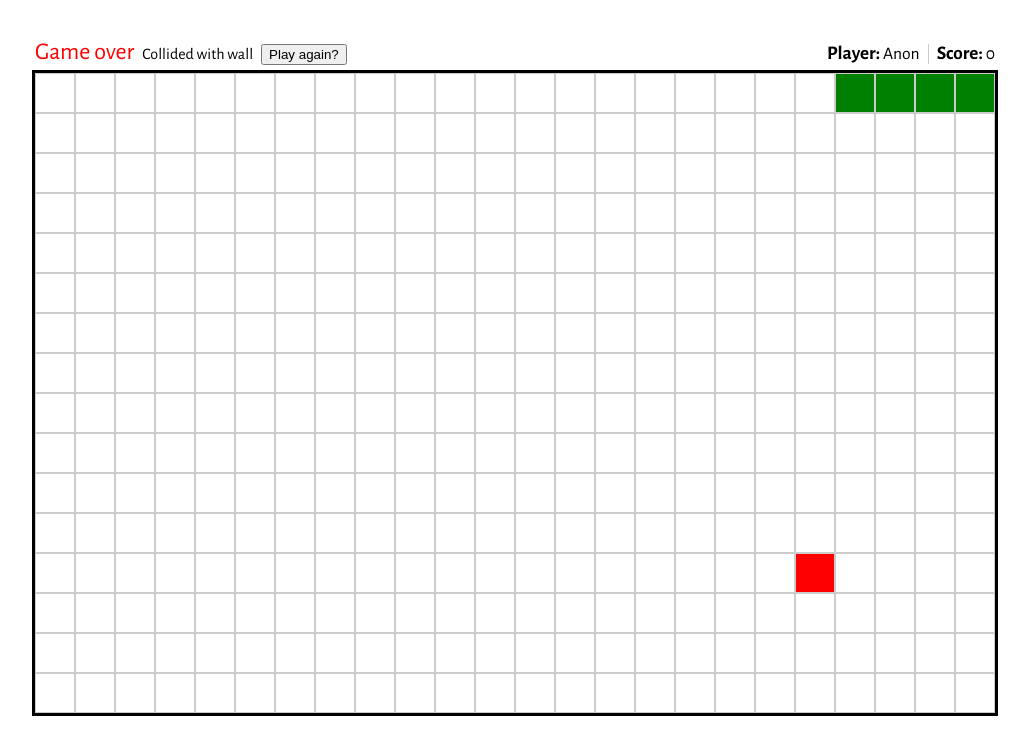
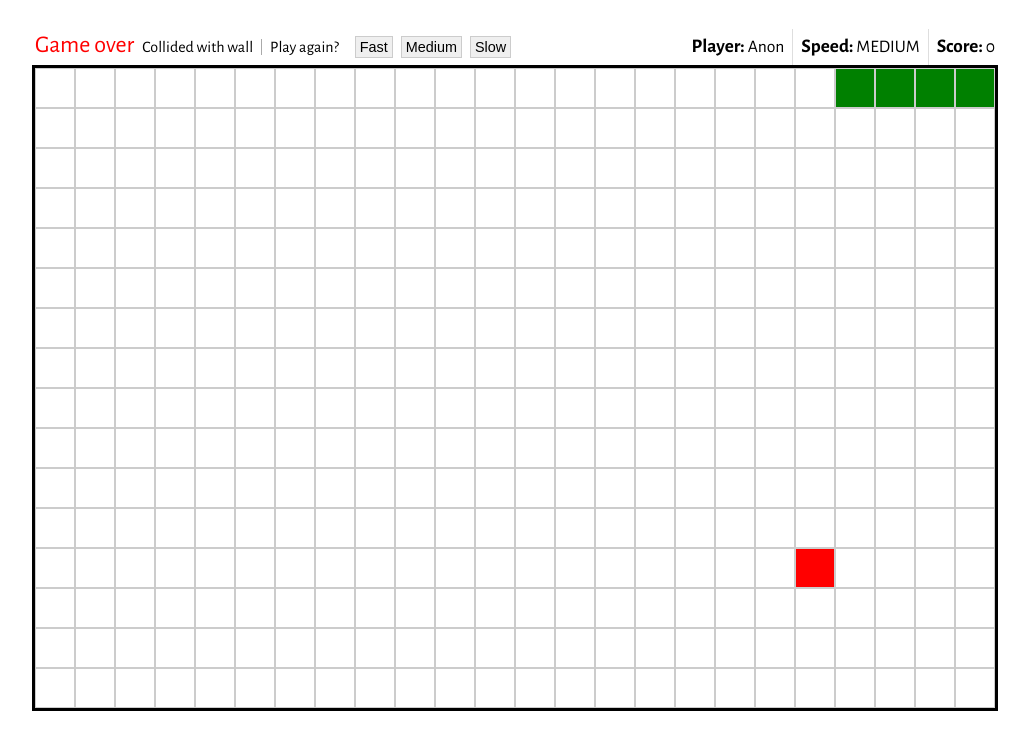
Before and after one commit to mpedersen2054/snake_game, a React app: page / in a window 1280 px wide. Shown: the whole page, without its empty margins (125-1154 px from the left). Built offline with nearby package versions, Linux system fonts and the light colour scheme.

Commit message:
add functionality to have different speeds. Game auto starts at medium. Player can change speed after they die.

```diff
--- a/src/components/Meta.js
+++ b/src/components/Meta.js
@@ -7,20 +7,29 @@ const Meta = (props) => {
             return(
                 <div className="game-over">
                     <div className="large">Game over</div>
-                    <span>{props.message}</span>
-                    <span>
-                        <button
-                            className="play-again-btn"
-                            onClick={props.resetGame}>
-                                Play again?
-                        </button>
-                    </span>
+                    <span className="message vert-line">{props.message}</span>
+                    <span>Play again?</span>
+                    <button
+                        className="play-again-btn first fast"
+                        onClick={(e) => props.resetGame('FAST')}>
+                            Fast
+                    </button>
+                    <button
+                        className="play-again-btn medium"
+                        onClick={(e) => props.resetGame('MEDIUM')}>
+                            Medium
+                    </button>
+                    <button
+                        className="play-again-btn slow"
+                        onClick={(e) => props.resetGame('SLOW')}>
+                            Slow
+                    </button>
                 </div>
             )
         } else {
             return(
                 <div className="in-progress">
-                    <div className="large">In progress...</div><span>Good luck</span>
+                    <div className="large">In progress...</div><span className="message">Good luck</span>
                 </div>
             )
         }
@@ -32,7 +41,8 @@ const Meta = (props) => {
             </div>
             <div className="right">
                 <div className="player"><b>Player:</b> Anon</div>
-                <div className="score"><b>Score: </b> {props.score}</div>
+                <div className="speed"><b>Speed:</b> {props.gameSpeed}</div>
+                <div className="score"><b>Score:</b> {props.score}</div>
             </div>
         </div>
     )
--- a/src/components/SnakeGame.js
+++ b/src/components/SnakeGame.js
@@ -15,6 +15,12 @@ const KEYS = {
     LEFT: 37
 }
 
+const GAME_SPEEDS = {
+    SLOW: 400,
+    MEDIUM: 200,
+    FAST: 100
+}
+
 const initialState = {
     board: null,
     snake: null,
@@ -23,7 +29,8 @@ const initialState = {
     message: null,
     score: null,
     gameTickInterval: null,
-    currentSnakeDir: null
+    currentSnakeDir: null,
+    gameSpeed: null
 }
 
 class SnakeGame extends Component {
@@ -42,19 +49,20 @@ class SnakeGame extends Component {
         this.setGameInterval()
     }
 
-    setGameInterval() {
+    setGameInterval(speed = 'MEDIUM') {
         let gameTickInterval = setInterval(() => {
             this.gameTick(this.state.currentSnakeDir)
-        }, 200)
+        }, GAME_SPEEDS[speed])
         this.setState(prevState => {
             return {
-                gameTickInterval: gameTickInterval
+                gameTickInterval: gameTickInterval,
+                gameSpeed: speed
             }
         })
 
     }
 
-    setMap() {
+    setMap(gameSpeed) {
         let snake = new Snake()
         let mouse = new Mouse()
         let board = genBlankBoard()
@@ -109,7 +117,6 @@ class SnakeGame extends Component {
             mouse = new Mouse()
             board = mouse.init(board)
         }
-
         if (movementResults.gameOver) {
             this.handleGameOver(movementResults)
         }
@@ -139,11 +146,10 @@ class SnakeGame extends Component {
         })
     }
 
-    resetGame(e) {
-        e.preventDefault()
+    resetGame(gameSpeed) {
         this.setState(initialState)
         this.setMap()
-        this.setGameInterval()
+        this.setGameInterval(gameSpeed)
     }
 
     render() {
@@ -153,6 +159,7 @@ class SnakeGame extends Component {
                     gameOver={this.state.gameOver}
                     message={this.state.message}
                     score={this.state.score}
+                    gameSpeed={this.state.gameSpeed}
                     resetGame={this.resetGame} />
 
                 <Map board={this.state.board} />
--- a/src/styles.scss
+++ b/src/styles.scss
@@ -18,19 +18,26 @@ body {
 
 // Meta element
 .meta {
-    padding: 0.5rem 0;
+    position: relative;
+    top: -3px;
     overflow: auto;
 
+    .left,
+    .right {
+        min-height: 35px;
+    }
+
     .left {
-        width: 50%;
+        width: 60%;
         float: left;
+        padding-top: 0.25rem;
     }
     .right {
-        width: 50%;
+        width: 40%;
         float: left;
         font-size: 1.1rem;
         text-align: right;
-        margin-top: 0.25rem;
+        // margin-top: 0.25rem;
 
         b {
             font-size: 1.2rem;
@@ -38,17 +45,23 @@ body {
         }
 
         .player,
-        .score {
+        .score,
+        .speed {
             display: inline-block;
         }
 
         .player {
             padding-right: 0.5rem;
-            border-right: 1px solid #ccc;
         }
 
         .score {
             padding-left: 0.5rem;
+        }
+
+        .speed {
+            padding: 0.5rem;
+            border-right: 1px solid #dedede;
+            border-left: 1px solid #dedede;
         }
     }
 
@@ -59,7 +72,7 @@ body {
             display: inline-block;
             font-size: 1.5rem;
         }
-        span {
+        .message {
             margin-left: 0.5rem;
         }
     }
@@ -72,6 +85,27 @@ body {
     .in-progress {
         .large {
             color: green;
+        }
+    }
+
+    .message {
+        margin-right: 0.5rem;
+        padding-right: 0.5rem;
+        &.vert-line {
+            border-right: 1px solid #aaa;
+        }
+    }
+
+    .play-again-btn {
+        border: 1px solid #ccc;
+        outline: 0;
+        margin: 0 .25rem;
+        font-size: 0.9rem;
+        font-weight: 300;
+        padding: 2px 4px;
+
+        &.first {
+            margin-left: 1rem;
         }
     }
 }
```
